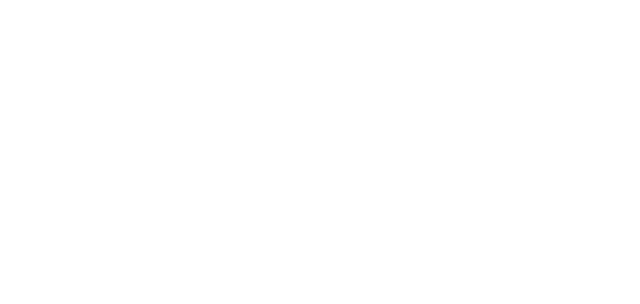
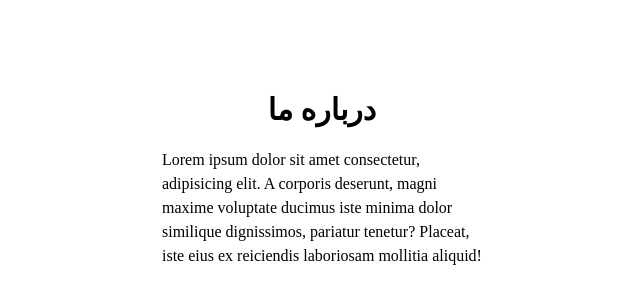
Before and after one commit to homfarnam/kootahkon, a React (Create React App) app: page /about in a window 1280 px wide. Shown: the top 304 px of the page, without its empty margins (318-958 px from the left). Built offline with nearby package versions, Linux system fonts and the light colour scheme; a web font is replaced by a local one.

Commit message:
Add texts

```diff
--- a/src/Pages/About.tsx
+++ b/src/Pages/About.tsx
@@ -6,7 +6,19 @@ interface AboutProps {}
 const About: React.FC<AboutProps> = () => {
   return (
     <Layout>
-      <div>about</div>
+      <div className="w-full h-full flex justify-center text-black">
+        <div className="mt-5 w-1/2 flex flex-col items-center justify-start">
+          <h3 className="font-semibold text-3xl">درباره ما</h3>
+          <div className="w-1/2 mt-5">
+            <p>
+              Lorem ipsum dolor sit amet consectetur, adipisicing elit. A
+              corporis deserunt, magni maxime voluptate ducimus iste minima
+              dolor similique dignissimos, pariatur tenetur? Placeat, iste eius
+              ex reiciendis laboriosam mollitia aliquid!
+            </p>
+          </div>
+        </div>
+      </div>
     </Layout>
   );
 };
--- a/src/Pages/Contact.tsx
+++ b/src/Pages/Contact.tsx
@@ -6,7 +6,19 @@ interface ContactProps {}
 const Contact: React.FC<ContactProps> = () => {
   return (
     <Layout>
-      <div>contact</div>
+      <div className="w-full h-full flex justify-center text-black">
+        <div className="mt-5 w-1/2 flex flex-col items-center justify-start">
+          <h3 className="font-semibold text-3xl">تماس ما</h3>
+          <div className="w-1/2 mt-5">
+            <p>
+              Lorem ipsum dolor sit amet consectetur, adipisicing elit. A
+              corporis deserunt, magni maxime voluptate ducimus iste minima
+              dolor similique dignissimos, pariatur tenetur? Placeat, iste eius
+              ex reiciendis laboriosam mollitia aliquid!
+            </p>
+          </div>
+        </div>
+      </div>
     </Layout>
   );
 };
```
